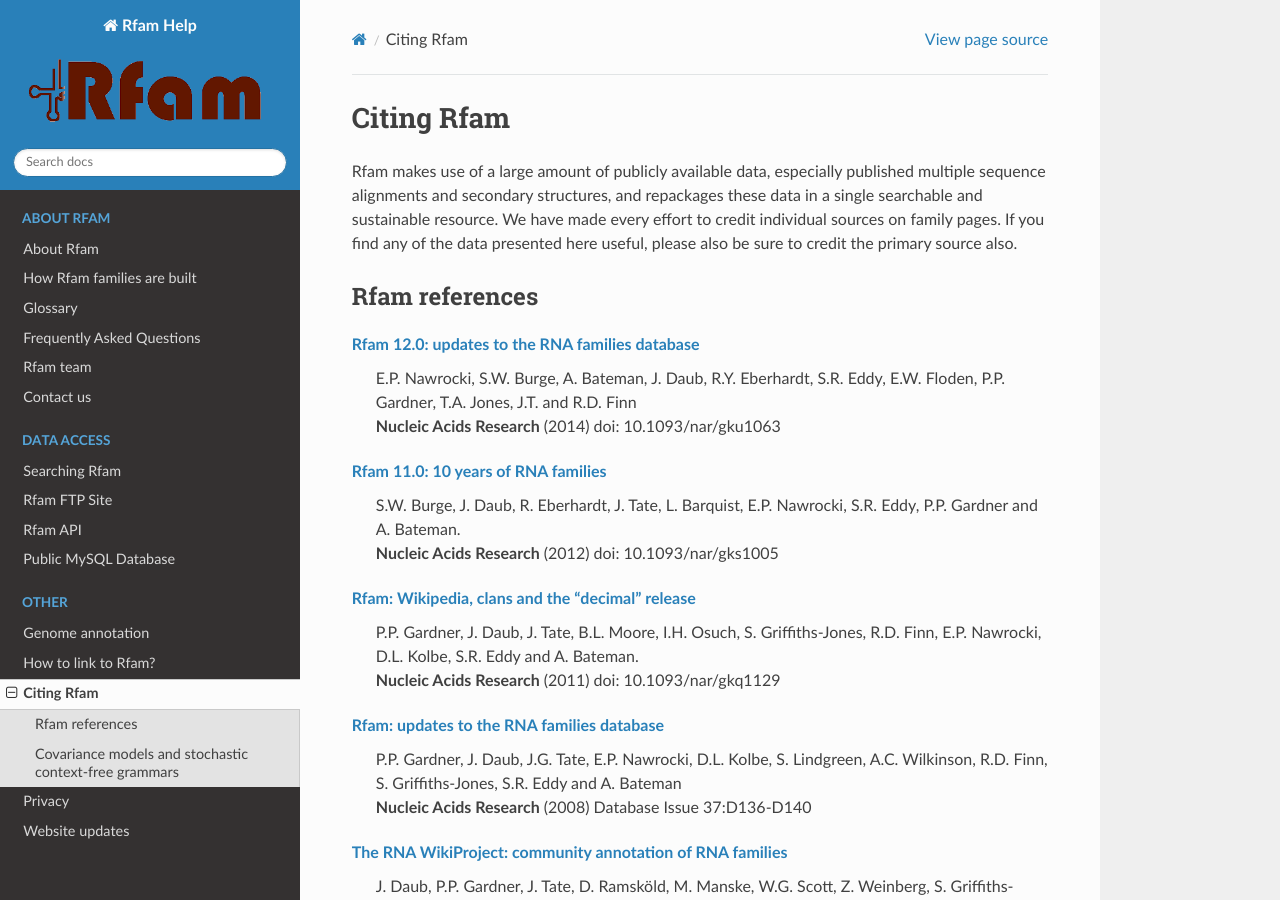
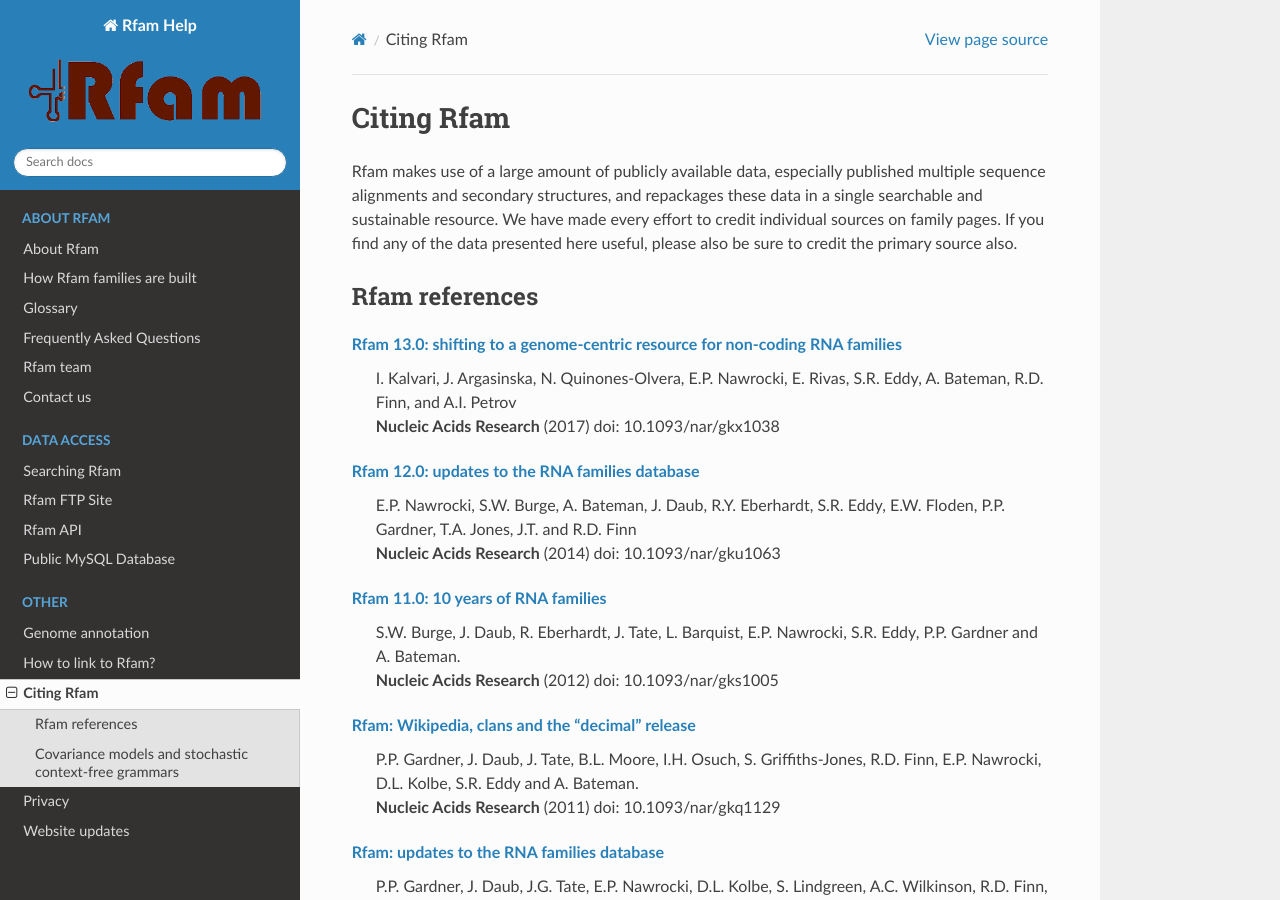
Before and after one commit to Rfam/rfam-docs, a Sphinx documentation site: the page built from docs/source/citing-rfam.rst, in a window 1280 px wide and 900 px high. Built offline with Sphinx 7.4.7 and the Read the Docs theme 2.0.0, drawn with Linux system fonts in a browser that asks for light colours.

Commit message:
Add Rfam 13 paper to citations

```diff
--- a/docs/source/citing-rfam.rst
+++ b/docs/source/citing-rfam.rst
@@ -5,6 +5,10 @@
 
 Rfam references
 ---------------
+`Rfam 13.0: shifting to a genome-centric resource for non-coding RNA families <https://academic.oup.com/nar/article/4588106>`_
+	| I. Kalvari, J. Argasinska, N. Quinones-Olvera, E.P. Nawrocki, E. Rivas, S.R. Eddy, A. Bateman, R.D. Finn, and A.I. Petrov
+	| **Nucleic Acids Research** (2017) doi: 10.1093/nar/gkx1038
+
 `Rfam 12.0: updates to the RNA families database <http://nar.oxfordjournals.org/content/43/D1/D130>`_
 	| E.P. Nawrocki, S.W. Burge, A. Bateman, J. Daub, R.Y. Eberhardt, S.R. Eddy, E.W. Floden, P.P. Gardner, T.A. Jones, J.T. and R.D. Finn
 	| **Nucleic Acids Research** (2014) doi: 10.1093/nar/gku1063
```
